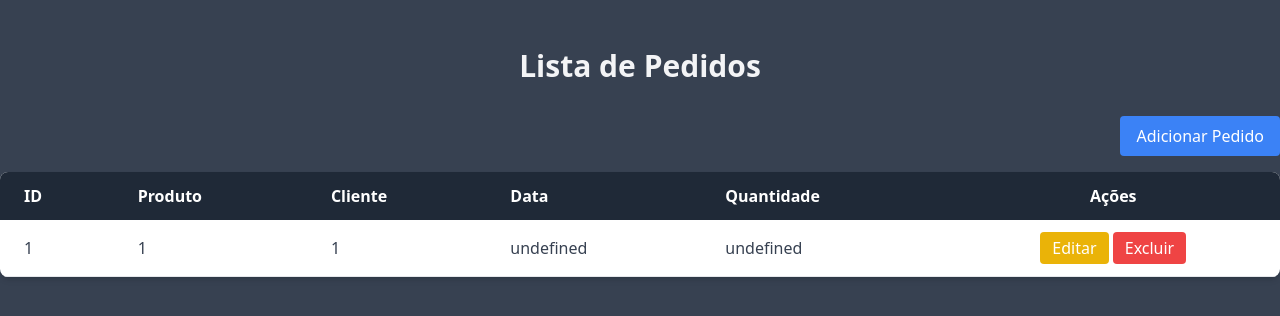
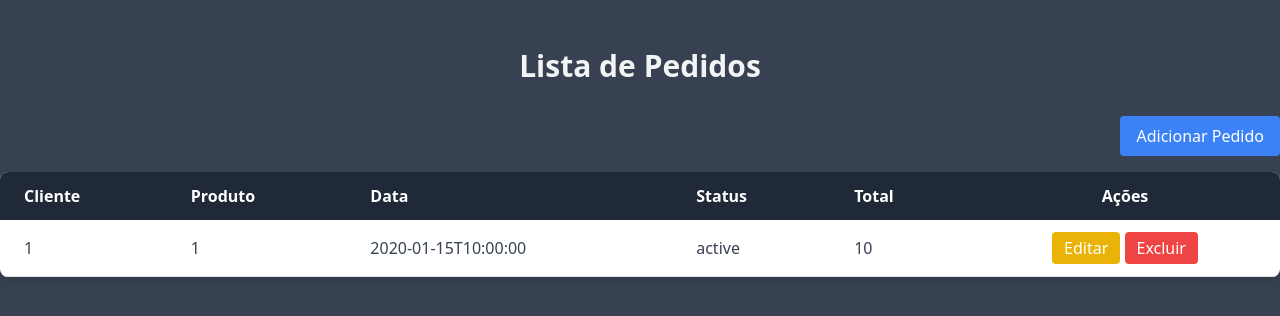
Before and after one commit to Yann-Uchoa5/versionamento-fastapi, a FastAPI app: page /listaPedidos in a window 1280 px wide. Shown: the part 64-380 px from the top of the page. Run offline with FastAPI, Linux system fonts and the light colour scheme; tables that the repository leaves empty hold one stand-in row (values such as "Sample post"); data that the repository does not hold is empty; parts of the project's set-up code (start-up, migrations or seed data) failed here and were passed over; some libraries are stand-ins or nearby versions.

Commit message:
tudo prestando

```diff
--- a/app/routes/pedido.py
+++ b/app/routes/pedido.py
@@ -40,7 +40,7 @@ async def create_pedido(pedido: schemas.PedidoCreate, db: Session = Depends(get_
         raise HTTPException(status_code=400, detail=f"Erro ao criar pedido: {str(e)}")
     return db_pedido
 
-# Rota para listar todos os pedidos
+
 @router.get("/", response_model=list[schemas.PedidoOut])
 def get_pedidos(db: Session = Depends(get_db)):
     pedidos = db.query(models.Pedido).all()
--- a/app/templates/pedidos.html
+++ b/app/templates/pedidos.html
@@ -44,11 +44,11 @@
     <table class="min-w-full bg-white shadow-md rounded-lg overflow-hidden">
       <thead class="bg-gray-800 text-white">
         <tr>
-          <th class="py-3 px-6 text-left">ID</th>
+          <th class="py-3 px-6 text-left">Cliente</th>
           <th class="py-3 px-6 text-left">Produto</th>
-          <th class="py-3 px-6 text-left">Cliente</th>
           <th class="py-3 px-6 text-left">Data</th>
-          <th class="py-3 px-6 text-left">Quantidade</th>
+          <th class="py-3 px-6 text-left">Status</th>
+          <th class="py-3 px-6 text-left">Total</th>
           <th class="py-3 px-6 text-center">Ações</th>
         </tr>
       </thead>
@@ -64,24 +64,28 @@
       <h2 class="text-lg font-bold mb-4">Adicionar Pedido</h2>
       <form id="form-add">
         <div class="mb-4">
-          <label class="block text-sm font-medium text-gray-700">Produto</label>
-          <select id="produto_id" name="produto_id" class="mt-1 p-2 border w-full rounded" required>
+          <label class="block text-sm font-medium text-gray-700">Cliente</label>
+          <select id="cliente_id" name="cliente_id" class="mt-1 p-2 border w-full rounded" required>
             <!-- Opções de produtos serão carregadas aqui -->
           </select>
         </div>
         <div class="mb-4">
-          <label class="block text-sm font-medium text-gray-700">Cliente</label>
-          <select id="cliente_id" name="cliente_id" class="mt-1 p-2 border w-full rounded" required>
+          <label class="block text-sm font-medium text-gray-700">Produto</label>
+          <select id="produto_id" name="produto_id" class="mt-1 p-2 border w-full rounded" required>
             <!-- Opções de clientes serão carregadas aqui -->
           </select>
         </div>
         <div class="mb-4">
           <label class="block text-sm font-medium text-gray-700">Data</label>
-          <input type="date" id="data" name="data" class="mt-1 p-2 border w-full rounded" required>
+          <input type="date" id="data_pedido" name="data_pedido" class="mt-1 p-2 border w-full rounded" required>
         </div>
         <div class="mb-4">
-          <label class="block text-sm font-medium text-gray-700">Quantidade</label>
-          <input type="number" id="quantidade" name="quantidade" class="mt-1 p-2 border w-full rounded" required>
+          <label class="block text-sm font-medium text-gray-700">Status</label>
+          <input type="text" id="status" name="status" class="mt-1 p-2 border w-full rounded" required>
+        </div>
+        <div class="mb-4">
+          <label class="block text-sm font-medium text-gray-700">Total</label>
+          <input type="number" id="total" name="total" class="mt-1 p-2 border w-full rounded" required>
         </div>
         <div class="text-right">
           <button type="button" onclick="fecharModal('addModal')" class="mr-2 bg-gray-500 text-white px-4 py-2 rounded hover:bg-gray-600">Cancelar</button>
@@ -90,6 +94,40 @@
       </form>
     </div>
   </div>
+
+
+<!-- Modal para Editar Pedido -->
+<div id="editModal" class="hidden fixed inset-0 bg-black bg-opacity-50 flex items-center justify-center">
+  <div class="bg-white p-6 rounded-lg shadow-md w-96">
+    <h2 class="text-lg font-bold mb-4">Editar Pedido</h2>
+    <form id="form-edit">
+      <div class="mb-4">
+        <label class="block text-sm font-medium text-gray-700">Cliente</label>
+        <select id="edit-cliente_id" name="cliente_id" class="mt-1 p-2 border w-full rounded" required></select>
+      </div>
+      <div class="mb-4">
+        <label class="block text-sm font-medium text-gray-700">Produto</label>
+        <select id="edit-produto_id" name="produto_id" class="mt-1 p-2 border w-full rounded" required></select>
+      </div>
+      <div class="mb-4">
+        <label class="block text-sm font-medium text-gray-700">Data</label>
+        <input type="date" id="edit-data_pedido" name="data_pedido" class="mt-1 p-2 border w-full rounded" required>
+      </div>
+      <div class="mb-4">
+        <label class="block text-sm font-medium text-gray-700">Status</label>
+        <input type="text" id="edit-status" name="status" class="mt-1 p-2 border w-full rounded" required>
+      </div>
+      <div class="mb-4">
+        <label class="block text-sm font-medium text-gray-700">Total</label>
+        <input type="number" id="edit-total" name="total" class="mt-1 p-2 border w-full rounded" required>
+      </div>
+      <div class="text-right">
+        <button type="button" onclick="fecharModal('editModal')" class="mr-2 bg-gray-500 text-white px-4 py-2 rounded hover:bg-gray-600">Cancelar</button>
+        <button type="submit" class="bg-blue-500 text-white px-4 py-2 rounded hover:bg-blue-600">Salvar</button>
+      </div>
+    </form>
+  </div>
+</div>
 
   <script>
     const apiUrl = "http://127.0.0.1:8000/pedidos";
@@ -108,11 +146,11 @@
         data.forEach(pedido => {
           const row = `
             <tr class="border-b border-gray-200">
-              <td class="py-3 px-6">${pedido.id}</td>
+              <td class="py-3 px-6">${pedido.cliente_id}</td>
               <td class="py-3 px-6">${pedido.produto_id}</td>
-              <td class="py-3 px-6">${pedido.cliente_id}</td>
-              <td class="py-3 px-6">${pedido.data}</td>
-              <td class="py-3 px-6">${pedido.quantidade}</td>
+              <td class="py-3 px-6">${pedido.data_pedido}</td>
+              <td class="py-3 px-6">${pedido.status}</td>
+              <td class="py-3 px-6">${pedido.total}</td>
               <td class="py-3 px-6 text-center">
                 <button onclick="editarPedido(${pedido.id})" class="bg-yellow-500 text-white px-3 py-1 rounded hover:bg-yellow-600">Editar</button>
                 <button onclick="excluirPedido(${pedido.id})" class="bg-red-500 text-white px-3 py-1 rounded hover:bg-red-600">Excluir</button>
@@ -157,10 +195,11 @@
     async function adicionarPedido(event) {
       event.preventDefault();
 
+      const cliente_id = document.getElementById("cliente_id").value;
       const produto_id = document.getElementById("produto_id").value;
-      const cliente_id = document.getElementById("cliente_id").value;
-      const data = document.getElementById("data").value;
-      const quantidade = document.getElementById("quantidade").value;
+      const data_pedido = document.getElementById("data_pedido").value;
+      const status = document.getElementById("status").value;
+      const total = document.getElementById("total").value;
 
       try {
         await fetch(apiUrl, {
@@ -169,10 +208,11 @@
             "Content-Type": "application/json"
           },
           body: JSON.stringify({
+            cliente_id,
             produto_id,
-            cliente_id,
-            data,
-            quantidade
+            data_pedido,
+            status,
+            total
           })
         });
         fecharModal("addModal");
@@ -185,19 +225,60 @@
     // Função para editar pedido
     async function editarPedido(id) {
       try {
+
+
         const response = await fetch(`${apiUrl}/${id}`);
         const pedido = await response.json();
 
         // Preenche os campos do formulário com os dados do pedido
-        document.getElementById("produto_id").value = pedido.produto_id;
-        document.getElementById("cliente_id").value = pedido.cliente_id;
-        document.getElementById("data").value = pedido.data;
-        document.getElementById("quantidade").value = pedido.quantidade;
+        document.getElementById("edit-cliente_id").value = pedido.cliente_id;
+        document.getElementById("edit-produto_id").value = pedido.produto_id;
+        document.getElementById("edit-data_pedido").value = pedido.data_pedido;
+        document.getElementById("edit-status").value = pedido.status;
+        document.getElementById("edit-total").value = pedido.total;
 
         // Abre o modal para edição
-        abrirModal("addModal");
+        abrirModal("editModal");
+
+        document.getElementById("form-edit").onsubmit = async function (e) {
+          e.preventDefault();
+
+
+          const cliente_id = document.getElementById("edit-cliente_id").value;
+          const produto_id = document.getElementById("edit-produto_id").value;
+          const data_pedido = document.getElementById("edit-data_pedido").value;
+          const status = document.getElementById("edit-status").value;
+          const total = document.getElementById("edit-total").value;
+
+          const dataFormatada = new Date(`${data}T${hora}:00`).toISOString();
+          const [dataParte] = dataFormatada.split("T");
+
+          try {
+            await fetch(`${apiUrl}/${id}`, {
+              method: "PUT",
+              headers: {
+                "Content-Type": "application/json"
+              },
+              body: JSON.stringify({
+                cliente_id,
+                produto_id,
+                data_pedido: dataParte,
+                status,
+                total
+              })
+            });
+
+
+            fecharModal("editModal");
+            fetchPedidos(); // Atualiza a lista de consultas
+
+
       } catch (error) {
         console.error("Erro ao editar pedido:", error);
+      }
+    };
+  } catch (error) {
+        console.error("Erro ao carregar consulta:", error);
       }
     }
 
```
Also changed, not shown: app/routes/paciente.py (deleted, +0 -62 lines), app/templates/clientes.html (+28 -17 lines), app/templates/produtos.html (+25 -2 lines).
